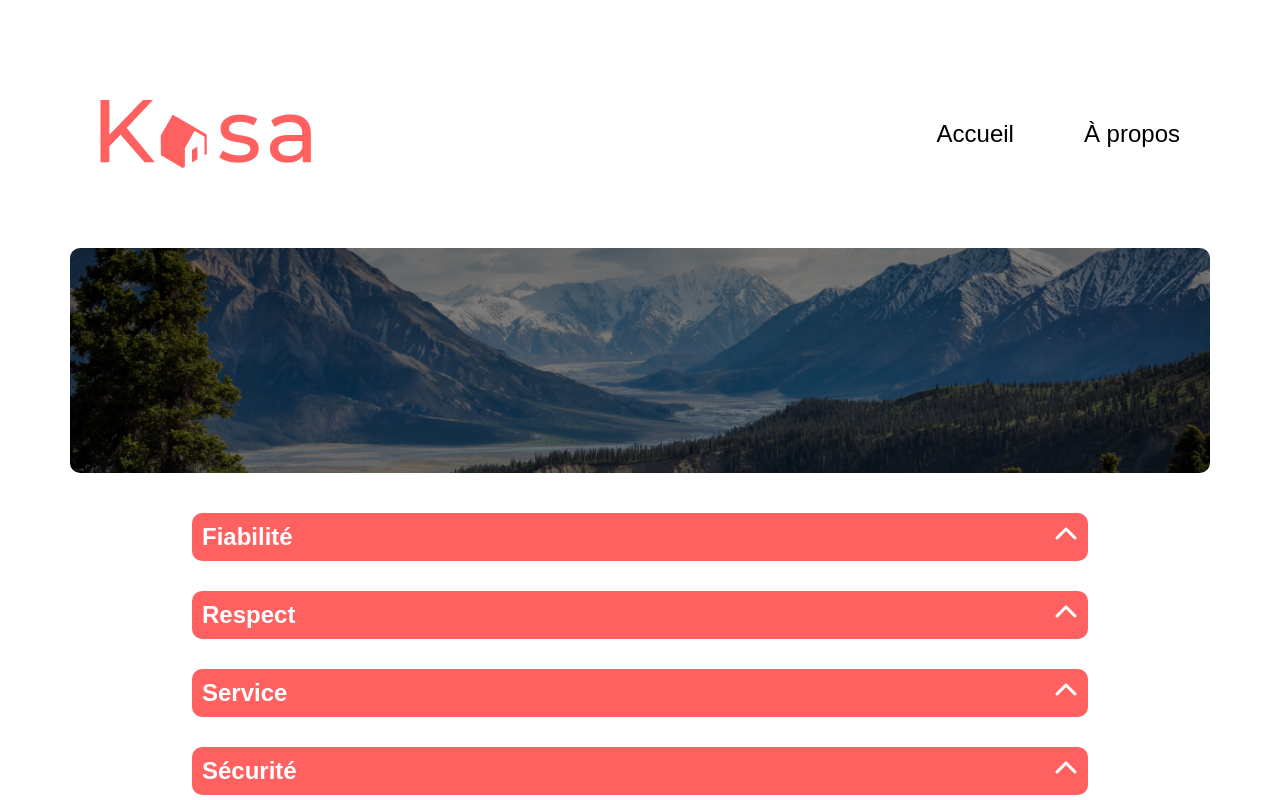
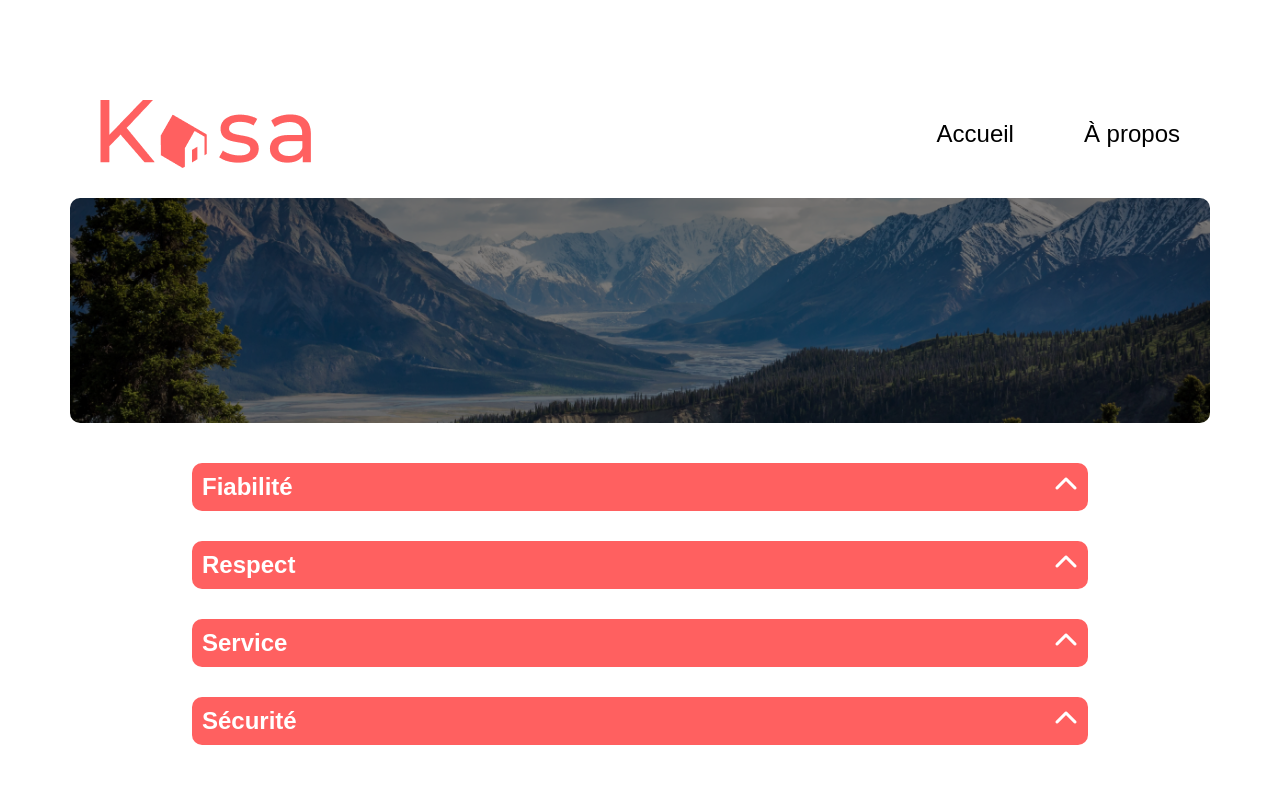
Before and after one commit to clementD99/Kasa, a React (Create React App) app: page /apropos in a window 1280 px wide. Shown: the top 800 px of the page. Built offline with nearby package versions, Linux system fonts and the light colour scheme.

Commit message:
Ajout de code pour améliorer le banner

```diff
--- a/src/sass/banner.scss
+++ b/src/sass/banner.scss
@@ -5,7 +5,7 @@
   margin-bottom: 30px;
 
   @media (max-width: 375px) {
-    margin-bottom: 0;
+    // justify-content: start;
   }
 }
 
@@ -14,7 +14,6 @@
   height: 225px;
   width: 100%;
   border-radius: 10px;
-  margin-top: 50px;
   object-fit: cover;
   filter: brightness(0.5);
 
@@ -27,11 +26,12 @@
 .banner-text {
   position: absolute;
   align-self: center;
-  color: white;
+  color: #FFFFFF;
   font-size: 35px;
   font-weight: 700;
 
   @media (max-width: 375px) {
     font-size: 24px;
+    padding-left: 16px;
   }
 }
```
